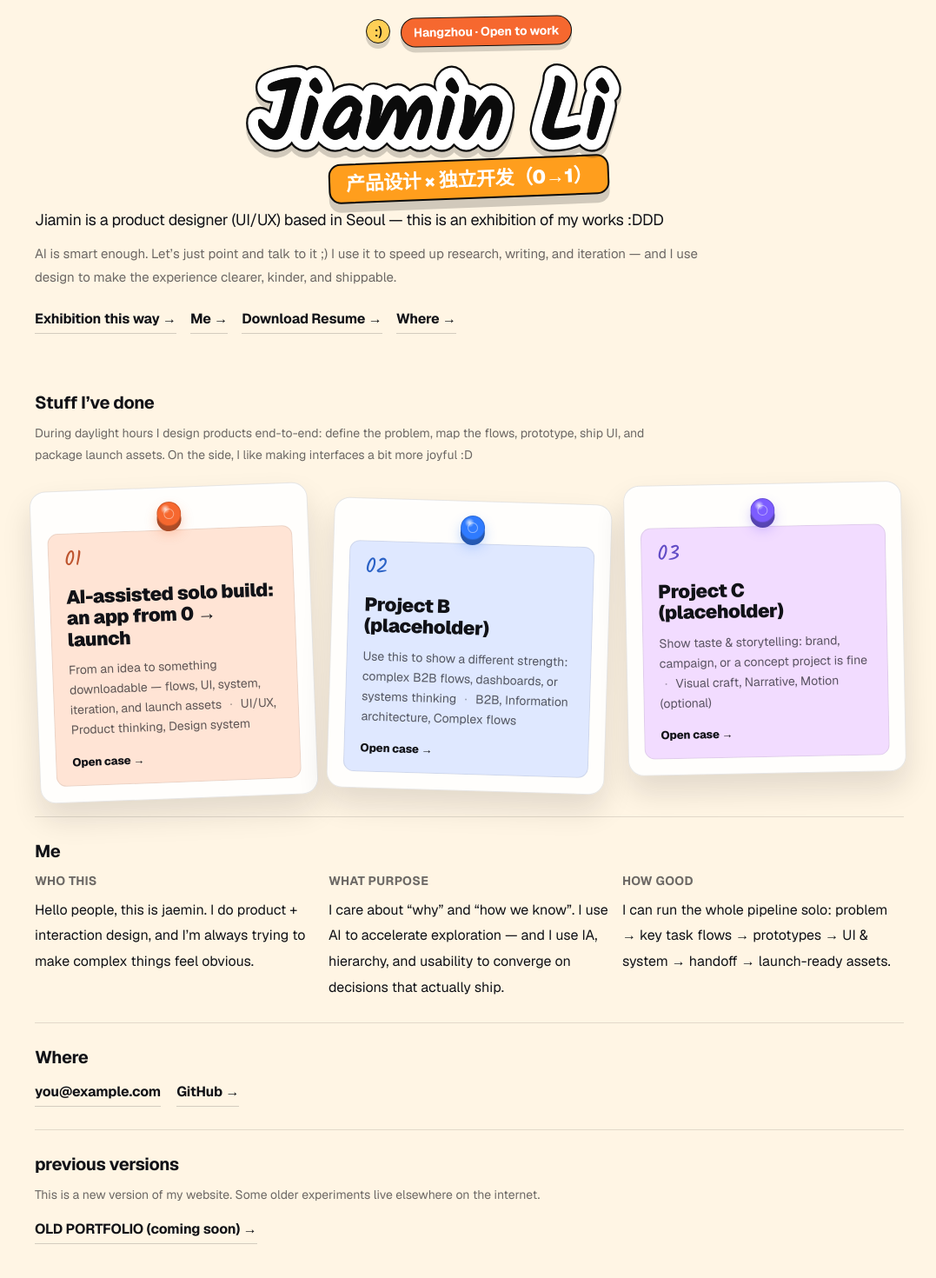
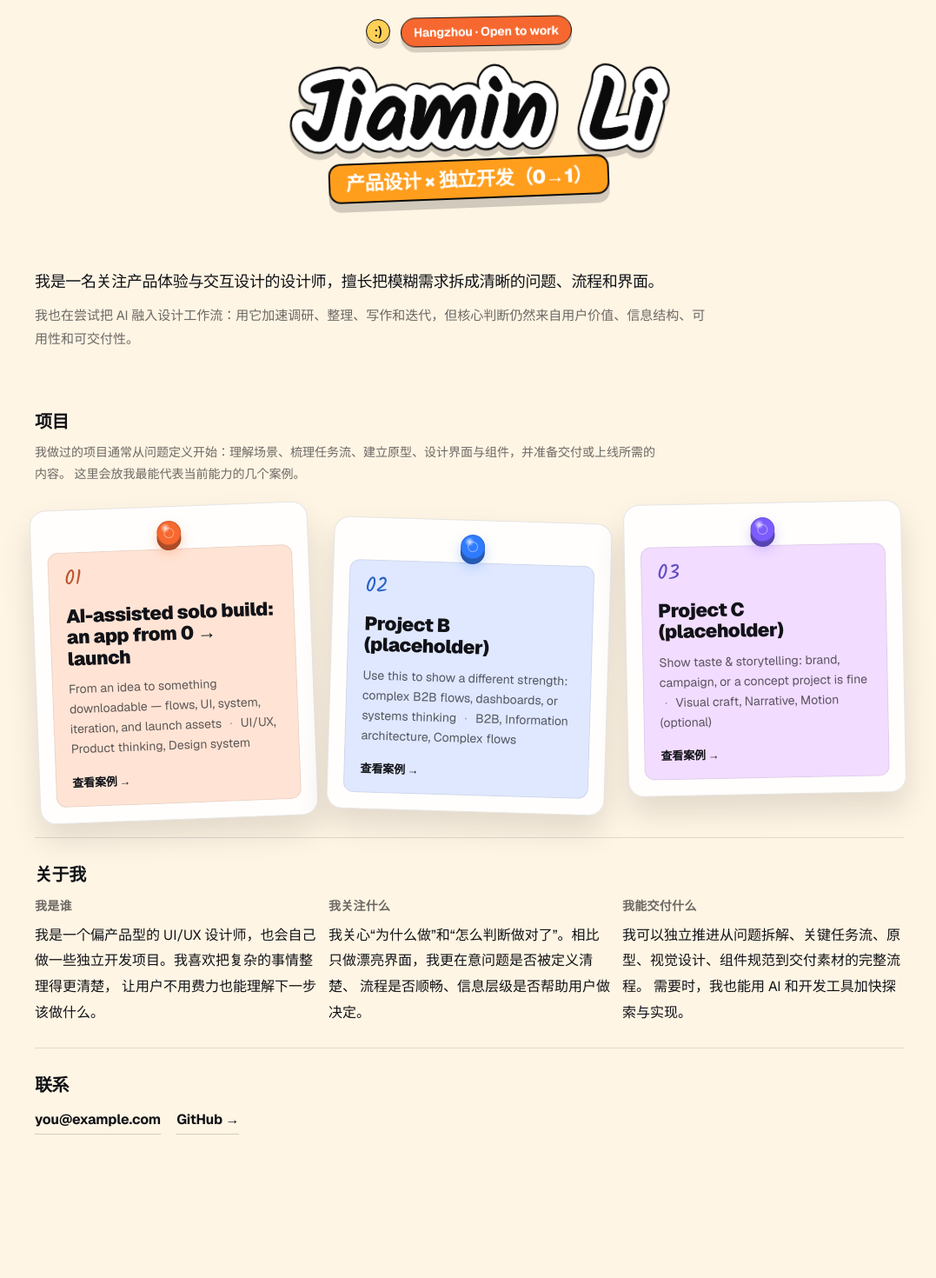
Before and after one commit to jaemin17/jaemin-portfolio, a Next.js app: page / in a window 1280 px wide. Shown: the part 80-1550 px from the top of the page at 87% size, without its empty margins (100-1177 px from the left). After the commit the page ends 1501 px from the top, so only its background shows below. Built offline with nearby package versions, Linux system fonts and the light colour scheme.

Commit message:
Refine portfolio hero copy and title interaction

```diff
--- a/src/app/page.module.css
+++ b/src/app/page.module.css
@@ -31,6 +31,13 @@
   font-weight: 500;
   color: #0b0b0b;
   letter-spacing: -0.02em;
+  transition: transform 150ms ease, box-shadow 150ms ease;
+  will-change: transform;
+}
+
+.heroTagIcon:hover {
+  transform: translateY(-4px) rotate(-6deg);
+  box-shadow: 0 9px 0 rgba(0, 0, 0, 0.14);
 }
 
 .heroTagPill {
@@ -47,6 +54,13 @@
   font-size: 14px;
   letter-spacing: -0.01em;
   transform: rotate(-1deg);
+  transition: transform 150ms ease, box-shadow 150ms ease;
+  will-change: transform;
+}
+
+.heroTagPill:hover {
+  transform: translateY(-4px) rotate(1deg);
+  box-shadow: 0 9px 0 rgba(0, 0, 0, 0.14);
 }
 
 .title {
@@ -81,10 +95,17 @@
   box-shadow: 0 10px 0 rgba(0, 0, 0, 0.18);
   text-transform: none;
   line-height: 1;
+  transition: transform 160ms ease, box-shadow 160ms ease;
+  will-change: transform;
+}
+
+.stickerSub:hover {
+  transform: translateY(-5px) rotate(-3.2deg);
+  box-shadow: 0 13px 0 rgba(0, 0, 0, 0.16);
 }
 
 .subtitle {
-  margin-top: 10px;
+  margin-top: 80px;
   font-size: 18px;
   color: var(--fg);
   letter-spacing: -0.02em;
--- a/src/app/page.tsx
+++ b/src/app/page.tsx
@@ -21,33 +21,18 @@ export default function Home() {
             <span className={styles.stickerSub}>产品设计 × 独立开发（0→1）</span>
           </div>
           <p className={styles.subtitle}>
-            Jiamin is a product designer (UI/UX) based in Seoul — this is an exhibition of my works :DDD
+            我是一名关注产品体验与交互设计的设计师，擅长把模糊需求拆成清晰的问题、流程和界面。
           </p>
           <p className={styles.tagline}>
-            AI is smart enough. Let’s just point and talk to it ;) I use it to speed up research, writing, and iteration —
-            and I use design to make the experience clearer, kinder, and shippable.
+            我也在尝试把 AI 融入设计工作流：用它加速调研、整理、写作和迭代，但核心判断仍然来自用户价值、信息结构、可用性和可交付性。
           </p>
-          <div className={styles.heroLinks} aria-label="快速入口">
-            <Link className={styles.quick} href="#project">
-              Exhibition this way →
-            </Link>
-            <Link className={styles.quick} href="#about">
-              Me →
-            </Link>
-            <a className={styles.quick} href="/resume.pdf" target="_blank" rel="noreferrer">
-              Download Resume →
-            </a>
-            <Link className={styles.quick} href="#where">
-              Where →
-            </Link>
-          </div>
         </header>
 
         <section id="project" className={styles.section}>
-          <h2 className={styles.h2}>Stuff I’ve done</h2>
+          <h2 className={styles.h2}>项目</h2>
           <p className={styles.smallLead}>
-            During daylight hours I design products end-to-end: define the problem, map the flows, prototype, ship UI, and
-            package launch assets. On the side, I like making interfaces a bit more joyful :D
+            我做过的项目通常从问题定义开始：理解场景、梳理任务流、建立原型、设计界面与组件，并准备交付或上线所需的内容。
+            这里会放我最能代表当前能力的几个案例。
           </p>
           <ol className={styles.workList}>
             {projects.map((p, idx) => (
@@ -61,7 +46,7 @@ export default function Home() {
                       {p.subtitle} <span className={styles.dot}>·</span>{" "}
                       {p.tags.slice(0, 3).join(", ")}
                     </span>
-                    <span className={styles.workMore}>Open case →</span>
+                    <span className={styles.workMore}>查看案例 →</span>
                   </span>
                 </Link>
               </li>
@@ -70,34 +55,34 @@ export default function Home() {
         </section>
 
         <section id="about" className={styles.section}>
-          <h2 className={styles.h2}>Me</h2>
+          <h2 className={styles.h2}>关于我</h2>
           <div className={styles.aboutGrid}>
             <div>
-              <h3 className={styles.h3}>Who this</h3>
+              <h3 className={styles.h3}>我是谁</h3>
               <p className={styles.p}>
-                Hello people, this is jaemin. I do product + interaction design, and I’m always trying to make complex
-                things feel obvious.
+                我是一个偏产品型的 UI/UX 设计师，也会自己做一些独立开发项目。我喜欢把复杂的事情整理得更清楚，
+                让用户不用费力也能理解下一步该做什么。
               </p>
             </div>
             <div>
-              <h3 className={styles.h3}>What purpose</h3>
+              <h3 className={styles.h3}>我关注什么</h3>
               <p className={styles.p}>
-                I care about “why” and “how we know”. I use AI to accelerate exploration — and I use IA, hierarchy, and
-                usability to converge on decisions that actually ship.
+                我关心“为什么做”和“怎么判断做对了”。相比只做漂亮界面，我更在意问题是否被定义清楚、
+                流程是否顺畅、信息层级是否帮助用户做决定。
               </p>
             </div>
             <div>
-              <h3 className={styles.h3}>How good</h3>
+              <h3 className={styles.h3}>我能交付什么</h3>
               <p className={styles.p}>
-                I can run the whole pipeline solo: problem → key task flows → prototypes → UI & system → handoff →
-                launch-ready assets.
+                我可以独立推进从问题拆解、关键任务流、原型、视觉设计、组件规范到交付素材的完整流程。
+                需要时，我也能用 AI 和开发工具加快探索与实现。
               </p>
             </div>
           </div>
         </section>
 
         <section id="where" className={styles.section}>
-          <h2 className={styles.h2}>Where</h2>
+          <h2 className={styles.h2}>联系</h2>
           <div className={styles.whereRow}>
             <a className={styles.quick} href="mailto:you@example.com">
               you@example.com
@@ -107,18 +92,6 @@ export default function Home() {
             </a>
           </div>
         </section>
-
-        <section className={styles.section}>
-          <h2 className={styles.h2}>previous versions</h2>
-          <p className={styles.smallLead}>
-            This is a new version of my website. Some older experiments live elsewhere on the internet.
-          </p>
-          <div className={styles.whereRow}>
-            <span className={styles.quick} aria-label="old portfolio coming soon">
-              OLD PORTFOLIO (coming soon) →
-            </span>
-          </div>
-        </section>
       </main>
     </>
   );
--- a/src/components/StickerTitle.module.css
+++ b/src/components/StickerTitle.module.css
@@ -1,10 +1,55 @@
 .wrap {
+  display: flex;
+  align-items: center;
+  justify-content: center;
   margin: 0;
+  width: 100%;
+}
+
+.inner {
+  display: flex;
+  align-items: center;
+  justify-content: center;
+  gap: 0;
+  transform-origin: center;
+  width: max-content;
+}
+
+.wordWrap {
+  display: block;
+  flex: 0 0 var(--word-width);
+  width: var(--word-width);
+  transition: transform 160ms ease;
+  will-change: transform;
+}
+
+.wordWrap:nth-child(1) {
+  transform: rotate(-1.2deg);
+  margin-right: -18px;
+}
+
+.wordWrap:nth-child(2) {
+  transform: rotate(1.1deg);
+}
+
+.wordWrap:hover {
+  transform: translateY(-6px) rotate(-2.4deg);
+}
+
+.wordWrap:nth-child(2):hover {
+  transform: translateY(-6px) rotate(2.2deg);
 }
 
 .svg {
   display: block;
   width: 100%;
   margin: 0 auto;
-  height: clamp(76px, 12vw, 128px);
+  height: 128px;
 }
+
+@media (max-width: 520px) {
+  .inner {
+    --title-scale: min(1, calc((100vw - 40px) / var(--title-width)));
+    transform: scale(var(--title-scale));
+  }
+}
--- a/src/components/StickerTitle.tsx
+++ b/src/components/StickerTitle.tsx
@@ -1,4 +1,15 @@
+import type { CSSProperties } from "react";
 import styles from "./StickerTitle.module.css";
+
+const titleHeight = 220;
+const displayHeight = 128;
+const wordOverlap = -18;
+
+function getWordBoxWidth(word: string) {
+  const extraRightSpace = word === "Jiamin" ? 42 : word === "Li" ? 16 : 0;
+
+  return Math.max(224, word.length * 81 + 68 + extraRightSpace);
+}
 
 export function StickerTitle({
   text,
@@ -7,17 +18,39 @@ export function StickerTitle({
   text: string;
   className?: string;
 }) {
+  const words = text.split(" ").filter(Boolean);
+  const wordItems = words.map((word) => {
+    const boxWidth = getWordBoxWidth(word);
+    const displayWidth = Math.round((boxWidth / titleHeight) * displayHeight);
+
+    return { word, boxWidth, displayWidth };
+  });
+  const titleWidth =
+    wordItems.reduce((total, item) => total + item.displayWidth, 0) +
+    wordOverlap * Math.max(0, wordItems.length - 1);
+
   return (
-    <h1 className={[styles.wrap, className].filter(Boolean).join(" ")} aria-label={text}>
+    <h1
+      className={[styles.wrap, className].filter(Boolean).join(" ")}
+      aria-label={text}
+      style={{ "--title-width": `${titleWidth}px` } as CSSProperties}
+    >
+      <span className={styles.inner}>
+        {wordItems.map(({ word, boxWidth, displayWidth }, index) => (
+          <span
+            key={`${word}-${index}`}
+            className={styles.wordWrap}
+            style={{ "--word-width": `${displayWidth}px` } as CSSProperties}
+          >
             <svg
               className={styles.svg}
-        viewBox="-90 0 1020 220"
+              viewBox={`-72 0 ${boxWidth} ${titleHeight}`}
               role="img"
               aria-hidden="true"
               preserveAspectRatio="xMidYMid meet"
             >
               <defs>
-          <filter id="stickerShadow" x="-20%" y="-20%" width="140%" height="140%">
+                <filter id={`stickerShadow-${index}`} x="-20%" y="-20%" width="140%" height="140%">
                   <feDropShadow
                     dx="0"
                     dy="12"
@@ -28,7 +61,6 @@ export function StickerTitle({
                 </filter>
               </defs>
 
-        {/* Outer black outline */}
               <text
                 x="0"
                 y="52%"
@@ -41,12 +73,11 @@ export function StickerTitle({
                 strokeWidth="48"
                 strokeLinejoin="round"
                 paintOrder="stroke fill"
-          filter="url(#stickerShadow)"
+                filter={`url(#stickerShadow-${index})`}
               >
-          {text}
+                {word}
               </text>
 
-        {/* Inner white outline */}
               <text
                 x="0"
                 y="52%"
@@ -60,10 +91,9 @@ export function StickerTitle({
                 strokeLinejoin="round"
                 paintOrder="stroke fill"
               >
-          {text}
+                {word}
               </text>
 
-        {/* Top fill to keep the fill crisp */}
               <text
                 x="0"
                 y="52%"
@@ -73,9 +103,12 @@ export function StickerTitle({
                 fontFamily="var(--font-kalam), var(--font-geist-sans), system-ui, -apple-system, Segoe UI, Roboto, Helvetica, Arial"
                 fill="#0b0b0b"
               >
-          {text}
+                {word}
               </text>
             </svg>
+          </span>
+        ))}
+      </span>
     </h1>
   );
 }
```
Lines whose indentation alone changed are shown as unchanged.
